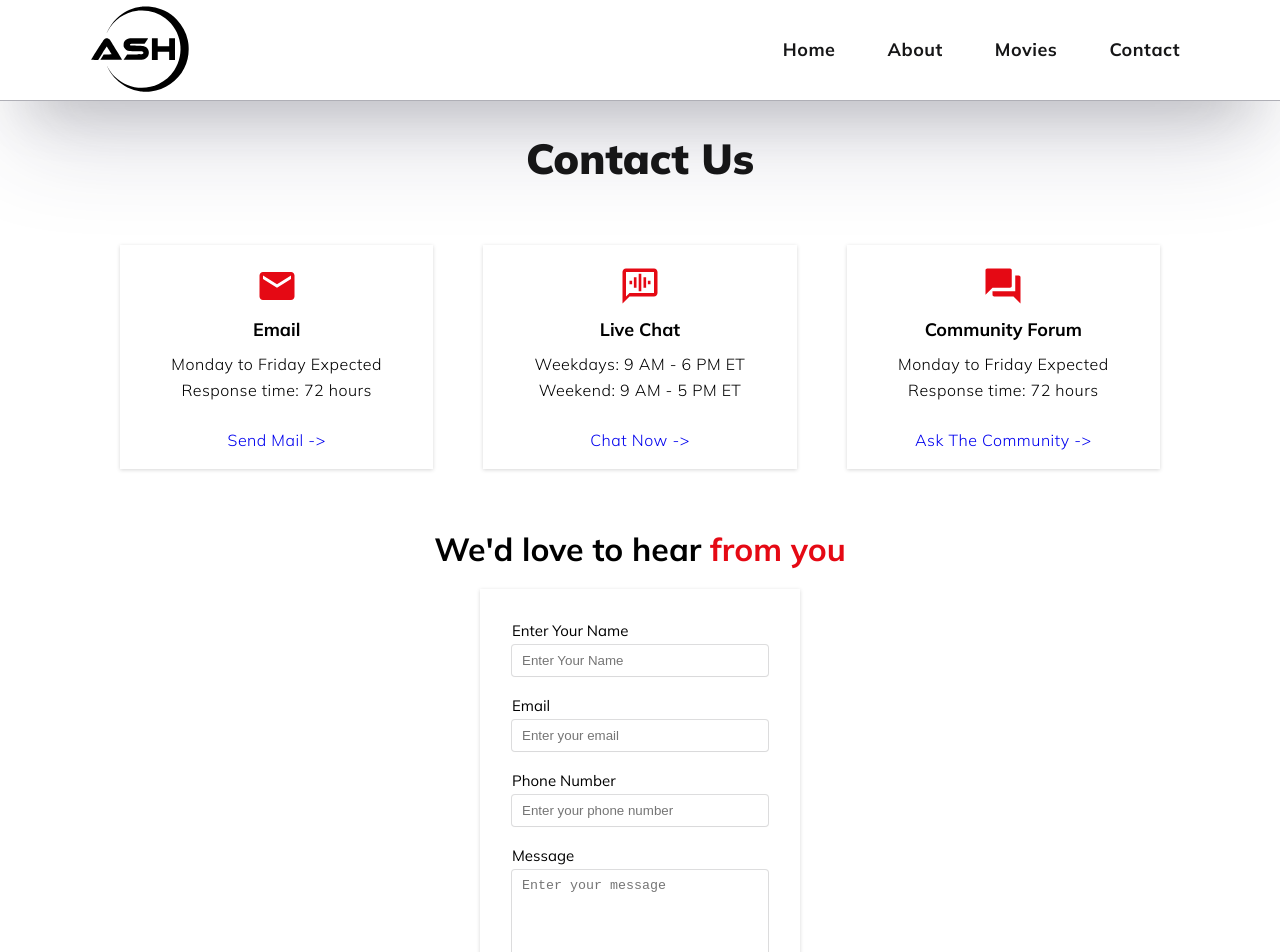
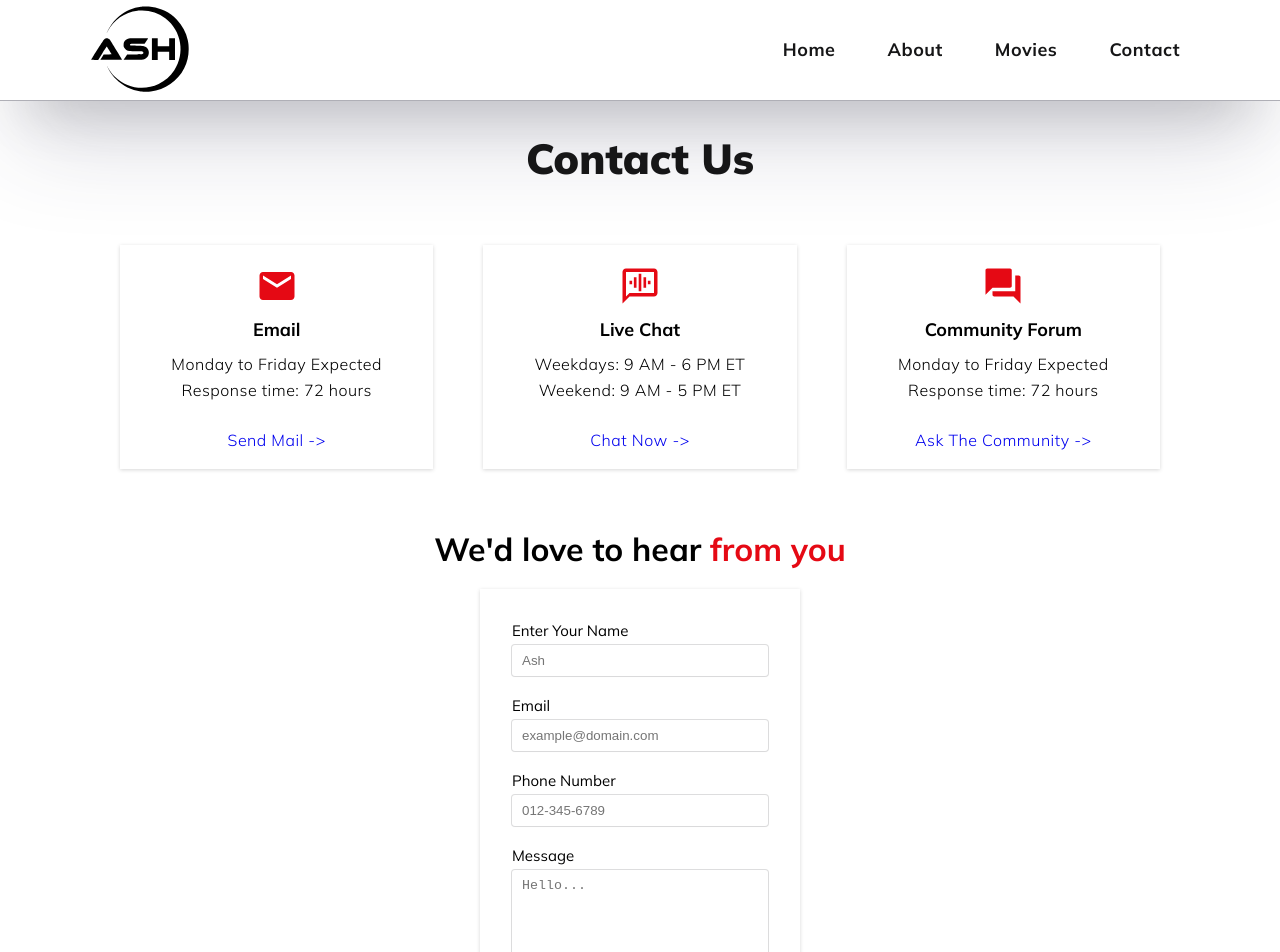
Before and after one commit to Afirestriker/next-stream, a Next.js app: page /contact in a window 1280 px wide. Shown: the top 952 px of the page. Built offline with nearby package versions, Linux system fonts and the light colour scheme.

Commit message:
design: modify palceholder attribute value

```diff
--- a/src/app/components/ContactForm.js
+++ b/src/app/components/ContactForm.js
@@ -69,7 +69,7 @@ const ContactForm = () => {
                     Enter Your Name
                     <input type="text" id="userName" name="userName"
                            value={user.userName}
-                           placeholder="Enter Your Name"
+                           placeholder="Ash"
                            onChange={handleChange}
                            autoComplete="off"
                            required="required"
@@ -82,7 +82,7 @@ const ContactForm = () => {
                     Email
                     <input type="text" id="email" name="email"
                            value={user.email}
-                           placeholder="Enter your email"
+                           placeholder="example@domain.com"
                            onChange={handleChange}
                            autoComplete="off"
                            required="required"
@@ -95,7 +95,7 @@ const ContactForm = () => {
                     Phone Number
                     <input type="number" id="phone" name="phone"
                            value={user.phone}
-                           placeholder="Enter your phone number"
+                           placeholder="012-345-6789"
                            onChange={handleChange}
                            autoComplete="off"
                            required="required"
@@ -109,7 +109,7 @@ const ContactForm = () => {
                     <textarea id="message" name="message"
                            value={user.message}
                            rows={5}
-                           placeholder="Enter your message"
+                           placeholder="Hello..."
                            onChange={handleChange}
                            autoComplete="off"
                            required="required"
```
